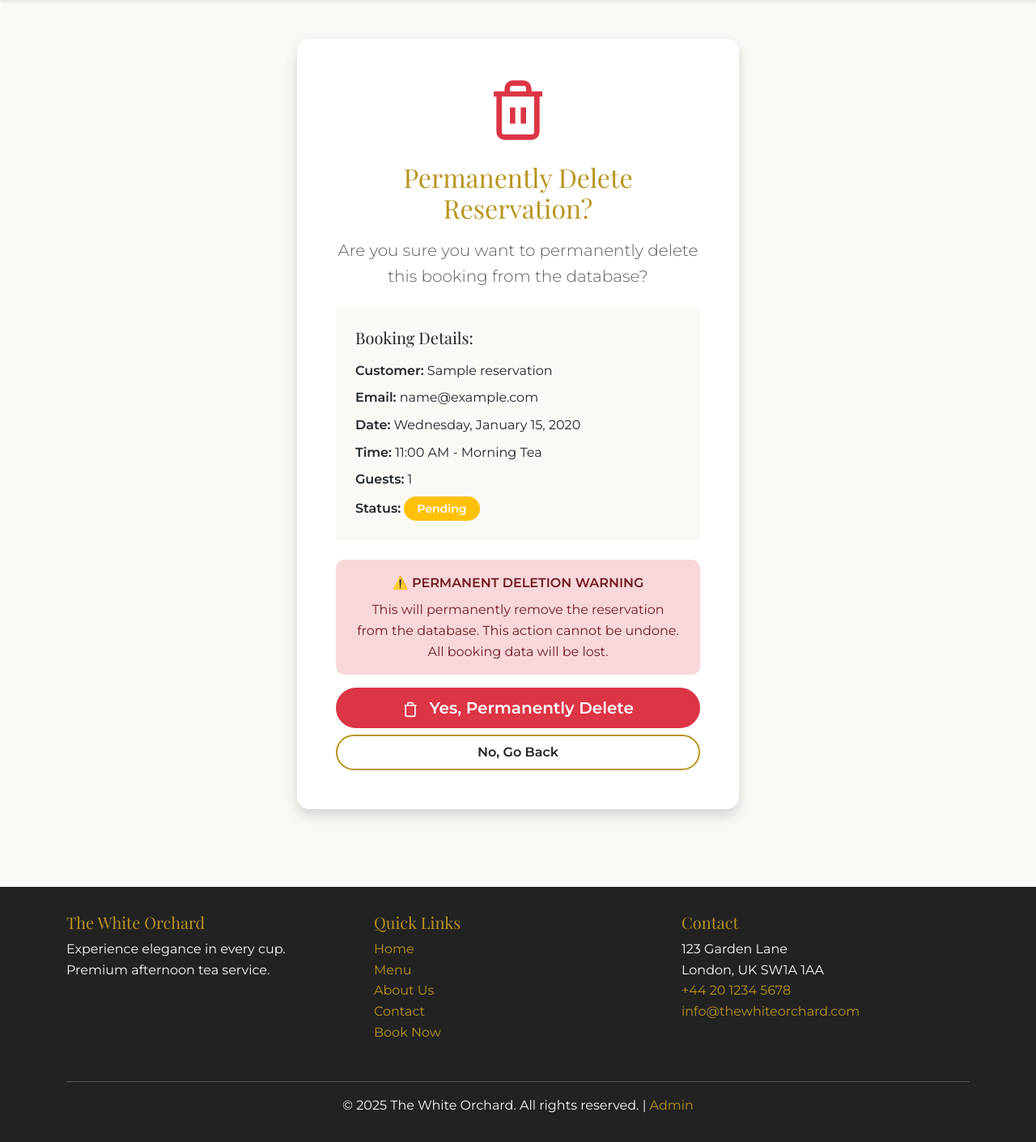
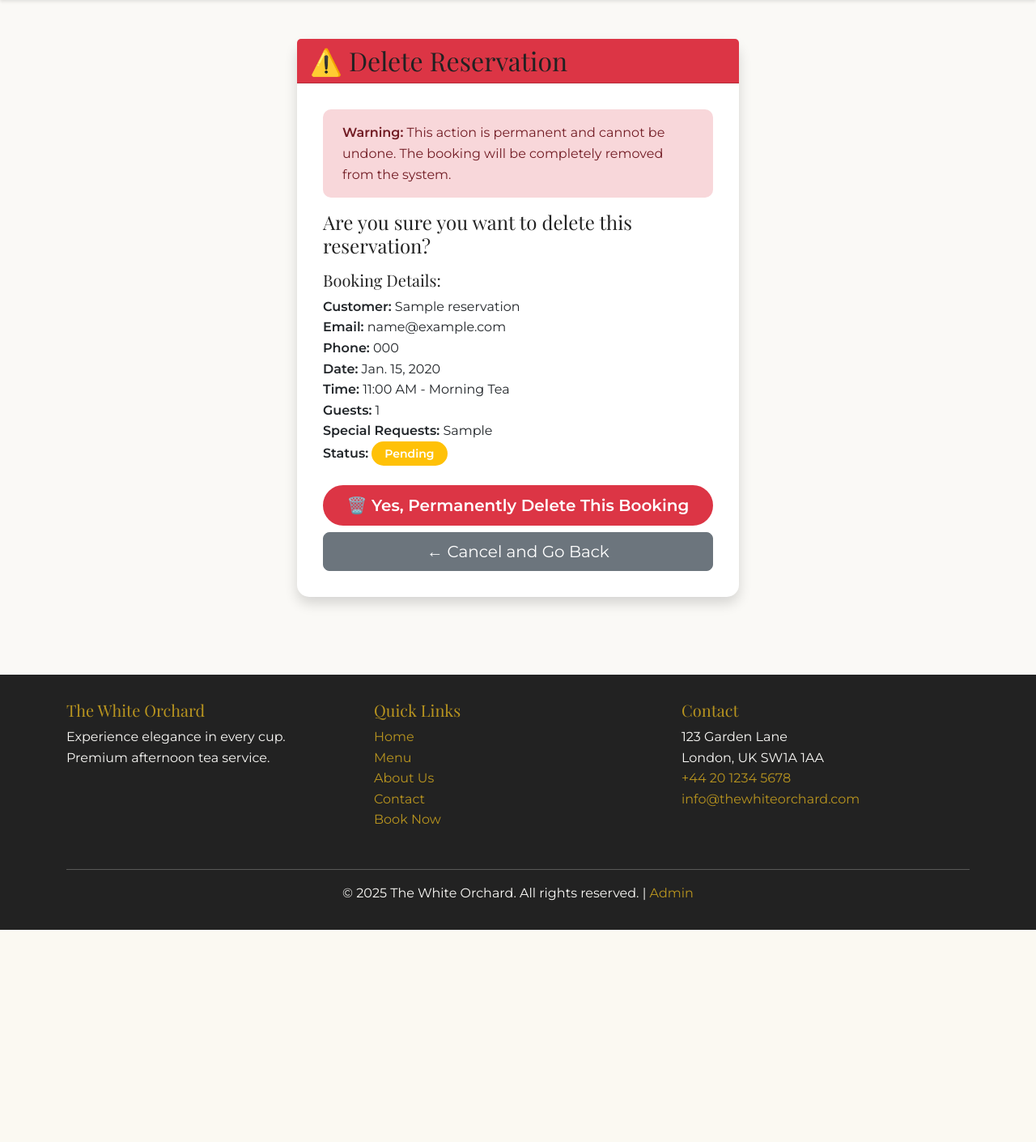
Before and after one commit to sooiee/the-white-orchard, a Django app: page /reservations/delete/1/ in a window 1280 px wide. Shown: the part 72-1482 px from the top of the page at 81% size. After the commit the page ends 1220 px from the top, so only its background shows below. Run offline with Django 4.2, Linux system fonts and the light colour scheme; a user stored in the database is signed in; tables that the repository leaves empty hold one stand-in row (values such as "Sample post").

Commit message:
Refactor reservation detail and list views for improved readability; enhance delete confirmation page layout and messaging

```diff
--- a/templates/reservations/delete_confirm.html
+++ b/templates/reservations/delete_confirm.html
@@ -1,62 +1,53 @@
-{% extends 'base.html' %}
+{% extends "base.html" %}
 
 {% block title %}Delete Reservation - The White Orchard{% endblock %}
 
 {% block content %}
-<div class="container py-5">
+<div class="container my-5">
     <div class="row justify-content-center">
-        <div class="col-md-6">
-            <div class="card shadow-lg">
-                <div class="card-body p-5 text-center">
-                    <div class="mb-4">
-                        <svg width="80" height="80" viewBox="0 0 24 24" fill="none" stroke="#dc3545" stroke-width="2">
-                            <path d="M3 6h18M19 6v14a2 2 0 01-2 2H7a2 2 0 01-2-2V6m3 0V4a2 2 0 012-2h4a2 2 0 012 2v2"></path>
-                            <line x1="10" y1="11" x2="10" y2="17"></line>
-                            <line x1="14" y1="11" x2="14" y2="17"></line>
-                        </svg>
+        <div class="col-md-8 col-lg-6">
+            <div class="card shadow">
+                <div class="card-header bg-danger text-white">
+                    <h2 class="mb-0">⚠️ Delete Reservation</h2>
+                </div>
+                <div class="card-body">
+                    <div class="alert alert-danger" role="alert">
+                        <strong>Warning:</strong> This action is permanent and cannot be undone.
+                        The booking will be completely removed from the system.
                     </div>
 
-                    <h2 class="mb-3 page-title">
-                        Permanently Delete Reservation?
-                    </h2>
+                    <h4 class="mb-3">Are you sure you want to delete this reservation?</h4>
 
-                    <p class="lead text-muted mb-4">
-                        Are you sure you want to permanently delete this booking from the database?
-                    </p>
-
-                    <div class="text-start p-4 mb-4 bg-cream">
-                        <h5 class="mb-3">Booking Details:</h5>
-                        <p class="mb-2"><strong>Customer:</strong> {{ reservation.customer_name }}</p>
-                        <p class="mb-2"><strong>Email:</strong> {{ reservation.customer_email }}</p>
-                        <p class="mb-2"><strong>Date:</strong> {{ reservation.date|date:"l, F j, Y" }}</p>
-                        <p class="mb-2"><strong>Time:</strong> {{ reservation.time_slot }}</p>
-                        <p class="mb-2"><strong>Guests:</strong> {{ reservation.number_of_guests }}</p>
-                        <p class="mb-0"><strong>Status:</strong>
-                            <span class="badge
-                                {% if reservation.status == 'confirmed' %}bg-success
-                                {% elif reservation.status == 'pending' %}bg-warning
-                                {% else %}bg-secondary{% endif %}">
-                                {{ reservation.get_status_display }}
-                            </span>
-                        </p>
+                    <div class="reservation-details mb-4">
+                        <h5>Booking Details:</h5>
+                        <ul class="list-unstyled">
+                            <li><strong>Customer:</strong> {{ reservation.customer_name }}</li>
+                            <li><strong>Email:</strong> {{ reservation.customer_email }}</li>
+                            <li><strong>Phone:</strong> {{ reservation.customer_phone }}</li>
+                            <li><strong>Date:</strong> {{ reservation.date }}</li>
+                            <li><strong>Time:</strong> {{ reservation.time_slot }}</li>
+                            <li><strong>Guests:</strong> {{ reservation.number_of_guests }}</li>
+                            {% if reservation.special_requests %}
+                            <li><strong>Special Requests:</strong> {{ reservation.special_requests }}</li>
+                            {% endif %}
+                            <li><strong>Status:</strong>
+                                <span class="badge bg-{% if reservation.status == 'confirmed' %}success{% elif reservation.status == 'pending' %}warning{% else %}secondary{% endif %}">
+                                    {{ reservation.get_status_display }}
+                                </span>
+                            </li>
+                        </ul>
                     </div>
 
-                    <div class="alert alert-danger">
-                        <strong>⚠️ PERMANENT DELETION WARNING</strong>
-                        <p class="mb-0 mt-2">This will permanently remove the reservation from the database. This action cannot be undone. All booking data will be lost.</p>
-                    </div>
-
-                    <form method="POST" class="d-grid gap-2">
+                    <form method="POST">
                         {% csrf_token %}
-                        <button type="submit" class="btn btn-danger btn-lg">
-                            <svg width="20" height="20" viewBox="0 0 24 24" fill="none" stroke="currentColor" stroke-width="2" style="display: inline-block; vertical-align: middle; margin-right: 8px;">
-                                <path d="M3 6h18M19 6v14a2 2 0 01-2 2H7a2 2 0 01-2-2V6m3 0V4a2 2 0 012-2h4a2 2 0 012 2v2"></path>
-                            </svg>
-                            Yes, Permanently Delete
-                        </button>
-                        <a href="{% url 'my_bookings' %}" class="btn btn-outline-secondary">
-                            No, Go Back
-                        </a>
+                        <div class="d-grid gap-2">
+                            <button type="submit" class="btn btn-danger btn-lg">
+                                🗑️ Yes, Permanently Delete This Booking
+                            </button>
+                            <a href="{% url 'my_bookings' %}" class="btn btn-secondary btn-lg">
+                                ← Cancel and Go Back
+                            </a>
+                        </div>
                     </form>
                 </div>
             </div>
```
Also changed, not shown: reservations/views.py (+11 -2 lines), README.md.
